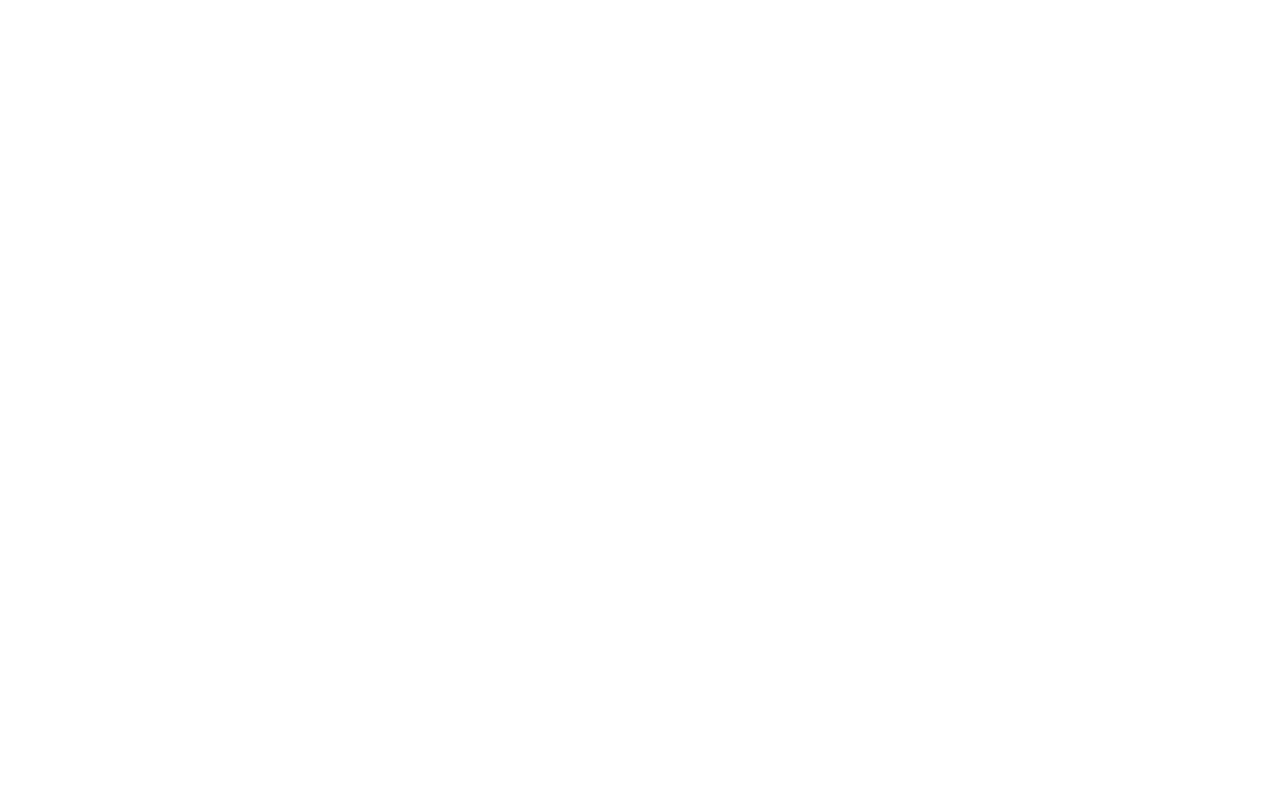
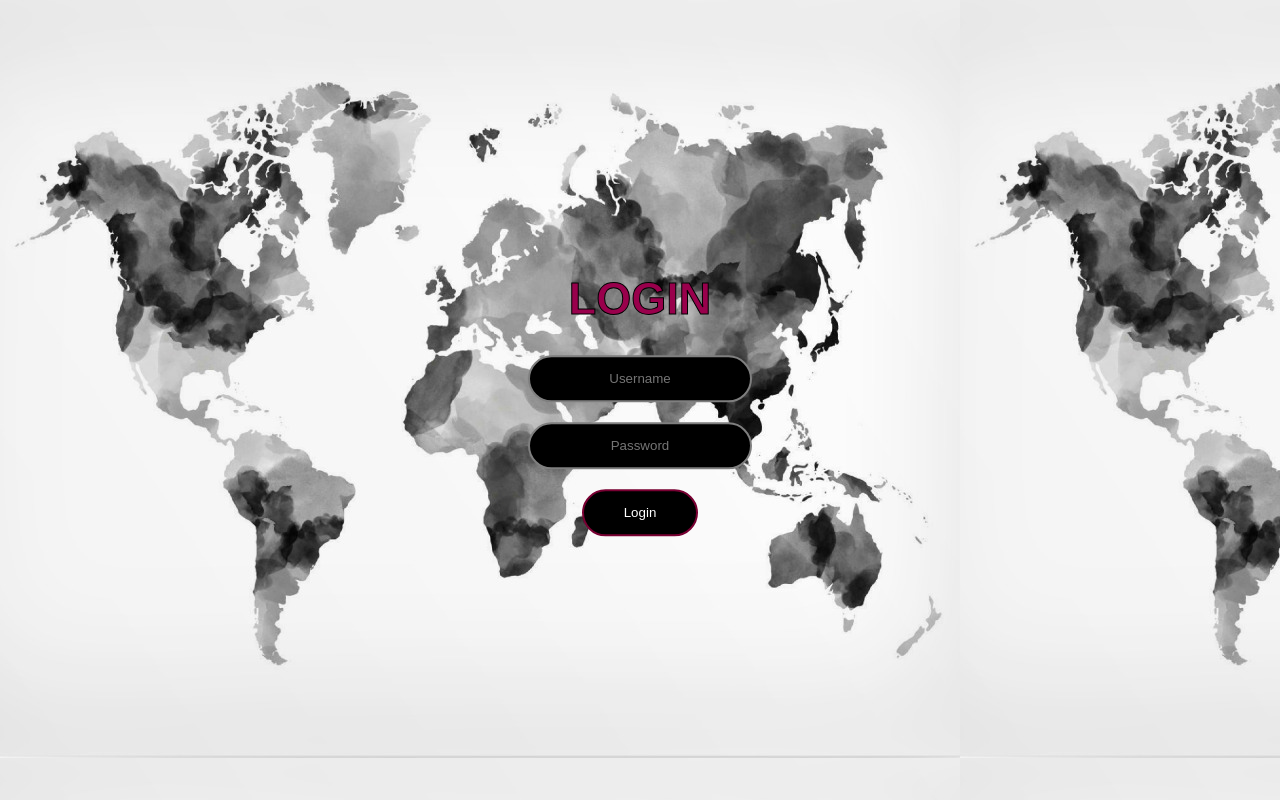
Before and after one commit to w2sv/Lingularity-Frontend-Ubuntu-Console, a Flask app: page /login in a window 1280 px wide. Before the commit the page is empty. Run offline with Flask 2, Linux system fonts and the light colour scheme.

Commit message:
login page style

```diff
--- a/lingularity/webpage/init.py
+++ b/lingularity/webpage/init.py
@@ -15,7 +15,7 @@ def login():
 
 @app.route('/sign-up')
 def sign_up():
-    return render_template('login_page.html')
+    return render_template('sign_up_page.html')
 
 
 if __name__ == '__main__':
--- a/lingularity/webpage/static/style.css
+++ b/lingularity/webpage/static/css/front-page.css
@@ -1,5 +1,5 @@
 body {
-  background-image: url('images/world-map.jpg');
+  background-image: url('../images/world-map.jpg');
 }
 
 h1{
@@ -16,7 +16,7 @@ h1{
   background: -webkit-linear-gradient(rgba(200, 56, 29, 255), rgba(100, 0, 50, 255));
     -webkit-background-clip: text;
     -webkit-text-fill-color: transparent;
-  -webkit-text-stroke: 2px black;
+  -webkit-text-stroke: 1px black;
   // text-shadow: 0 0 3px #FF0000;
 }
 
--- /dev/null
+++ b/lingularity/webpage/static/css/login-page.css
@@ -0,0 +1,61 @@
+body {
+  background-image: url('../images/world-map.jpg');
+  margin: 0;
+  padding: 0;
+  font-family: Helvetica, sans-serif;
+}
+
+h1{
+  font-size: 45px;
+  text-transform: uppercase;
+  color: rgba(153, 0, 76, 255);
+  -webkit-text-stroke: 1px black;
+}
+
+.box{
+  width: 300px;
+  padding: 40px;
+  position: absolute;
+  top: 50%;
+  left: 50%;
+  transform: translate(-50%, -50%);
+  text-align: center;
+}
+
+.box input[type= 'text'],.box input[type = 'password']{
+  background: black;
+  display: block;
+  margin: 20px auto;
+  text-align: center;
+  border: 2px solid rgba(127, 127, 127, 255);
+  padding: 14px 10px;
+  width: 200px;
+  outline: none;
+  color: white;
+  border-radius: 24px;
+  transition: 0.25s;
+}
+
+.box input[type = 'text']:focus,.box input[type = 'password']:focus{
+  width: 280px;
+  border-color: rgba(120, 0, 50, 255);
+}
+
+.box input[type = 'submit']{
+  border: 0;
+  background: black;
+  display: block;
+  margin: 20px auto;
+  text-align: center;
+  border: 2px solid rgba(120, 0, 50, 255);
+  padding: 14px 40px;
+  outline: none;
+  color: white;
+  border-radius: 24px;
+  transition: 0.25s;
+  cursor: pointer;
+}
+
+.box input[type = 'submit']:hover{
+  background: #2ecc71;
+}
--- a/lingularity/webpage/templates/front_page.html
+++ b/lingularity/webpage/templates/front_page.html
@@ -3,7 +3,7 @@
 <head>
     <meta charset="UTF-8">
     <title>Lingularity</title>
-    <link rel="stylesheet" type="text/css" href="{{ url_for('static', filename='style.css') }}">
+    <link rel="stylesheet" type="text/css" href="{{ url_for('static', filename='css/front-page.css') }}">
 </head>
 <body>
     <h1>Lingularity</h1>
--- a/lingularity/webpage/templates/login_page.html
+++ b/lingularity/webpage/templates/login_page.html
@@ -1,10 +1,17 @@
 <!DOCTYPE html>
 <html lang="en">
-<head>
-    <meta charset="UTF-8">
-    <title>Lingularity - Login</title>
-</head>
-<body>
+    <head>
+        <meta charset="UTF-8">
+        <title>Lingularity - Login</title>
+        <link rel="stylesheet" type="text/css" href="{{ url_for('static', filename='css/login-page.css') }}">
+    </head>
 
-</body>
+    <body>
+        <form class="box" action="" method="post">
+            <h1>Login</h1>
+            <input type="text" name="" placeholder="Username">
+            <input type="password" name="" placeholder="Password">
+            <input type="submit" name="" value="Login">
+        </form>
+    </body>
 </html>
```
Also changed, not shown: lingularity/webpage/templates/sign_up_page.html (added, +10 -0 lines).
